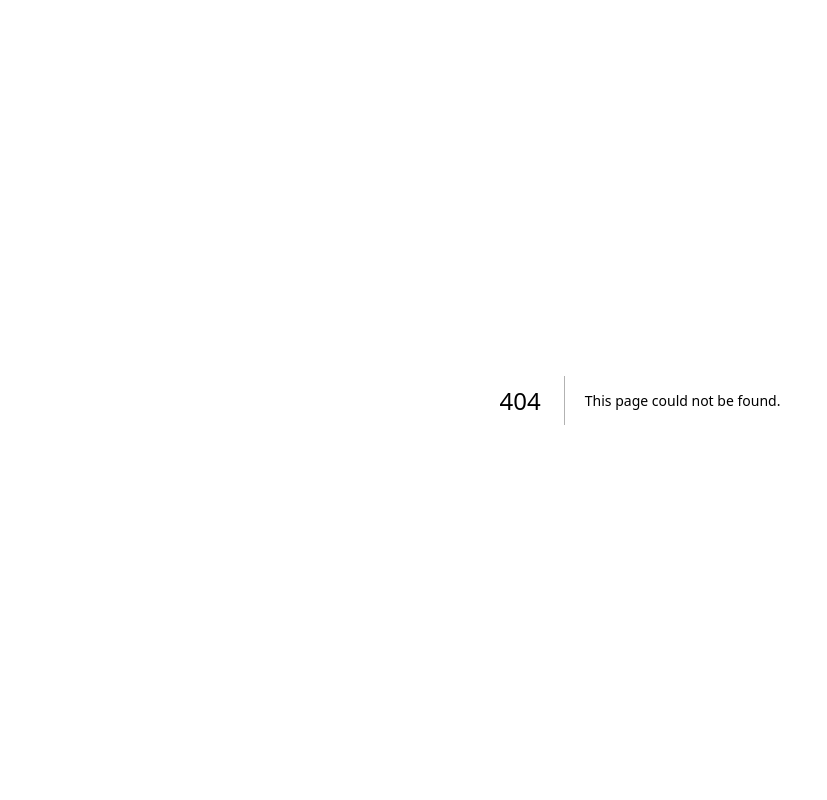
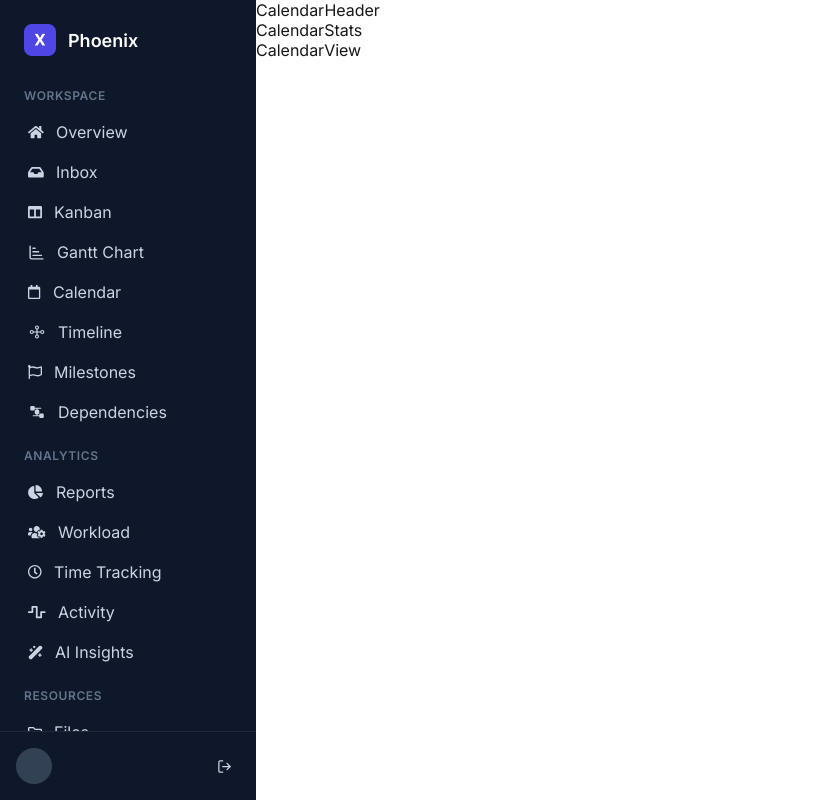
Before and after one commit to dhruvimashruwala04/phoenix, a Next.js app: page /calendar in a window 1280 px wide. Before the commit this address had no page. Shown: the whole page, without its empty margins (0-827 px from the left). Built offline with nearby package versions, Linux system fonts and the light colour scheme.

Commit message:
fix: changes in docs page and folder structure for calendar page

```diff
--- a/package.json
+++ b/package.json
@@ -13,6 +13,7 @@
     "react": "19.2.8",
     "react-dom": "19.2.8",
     "react-markdown": "^10.1.0",
+    "remark-gfm": "^4.0.1",
     "styled-components": "^6.5.3",
     "zustand": "^5.0.15"
   },
--- /dev/null
+++ b/src/app/(dashboard)/calendar/page.js
@@ -0,0 +1,5 @@
+import CalendarPage from "@/imports/dashboard/calendar/ui/pages/CalendarPage";
+
+export default function Page() {
+  return <CalendarPage />;
+}
--- /dev/null
+++ b/src/imports/dashboard/calendar/ui/components/CalendarHeader.js
@@ -0,0 +1,5 @@
+const CalendarHeader = () => {
+  return <div>CalendarHeader</div>;
+};
+
+export default CalendarHeader;
--- /dev/null
+++ b/src/imports/dashboard/calendar/ui/components/CalendarStats.js
@@ -0,0 +1,5 @@
+const CalendarStats = () => {
+  return <div>CalendarStats</div>;
+};
+
+export default CalendarStats;
--- /dev/null
+++ b/src/imports/dashboard/calendar/ui/components/CalendarView.js
@@ -0,0 +1,5 @@
+const CalendarView = () => {
+  return <div>CalendarView</div>;
+};
+
+export default CalendarView;
--- /dev/null
+++ b/src/imports/dashboard/calendar/ui/pages/CalendarPage.js
@@ -0,0 +1,23 @@
+import styled from "styled-components";
+import CalendarHeader from "../components/CalendarHeader";
+import { Flex } from "@/imports/core/components/Flex";
+import CalendarStats from "../components/CalendarStats";
+import CalendarView from "../components/CalendarView";
+
+const CalendarPage = () => {
+  return (
+    <Page direction="column">
+      <CalendarHeader />
+      <CalendarStats />
+      <CalendarView />
+    </Page>
+  );
+};
+
+export default CalendarPage;
+
+const Page = styled(Flex)`
+  width: 100%;
+  height: 100vh;
+  overflow: auto;
+`;
--- a/src/imports/dashboard/docs/store/docsStore.js
+++ b/src/imports/dashboard/docs/store/docsStore.js
@@ -7,7 +7,7 @@ const useDocsStore = create(
       title: "",
       editorVal: "",
       selectedDocId: null,
-      viewState: "",
+      viewState: "edit",
       text: "",
 
       documents: [],
--- a/src/imports/dashboard/docs/ui/components/DocsView.js
+++ b/src/imports/dashboard/docs/ui/components/DocsView.js
@@ -9,6 +9,7 @@ import getInitials from "@/imports/core/utils/getInitials";
 import { useRef } from "react";
 import FallBackText from "@/imports/core/components/FallBackText";
 import Markdown from "react-markdown";
+import remarkGfm from "remark-gfm";
 
 const DocsView = () => {
   const {
@@ -135,7 +136,7 @@ const DocsView = () => {
                 spellCheck={false}
               />
             ) : (
-              <Markdown>{editorVal}</Markdown>
+              <Markdown remarkPlugins={[remarkGfm]}>{editorVal}</Markdown>
             )}
           </MarkdownWrapper>
         </DocumentWrapper>
--- a/src/imports/dashboard/docs/ui/pages/DocsPage.js
+++ b/src/imports/dashboard/docs/ui/pages/DocsPage.js
@@ -19,7 +19,7 @@ export default DocsPage;
 const Page = styled(Flex)`
   width: 100%;
   height: 100vh;
-  overflow: hidden;
+  overflow: auto;
 `;
 
 const Content = styled(Flex)`
```
Also changed, not shown: 1 other file (tests, documents, lock files or other folders).
